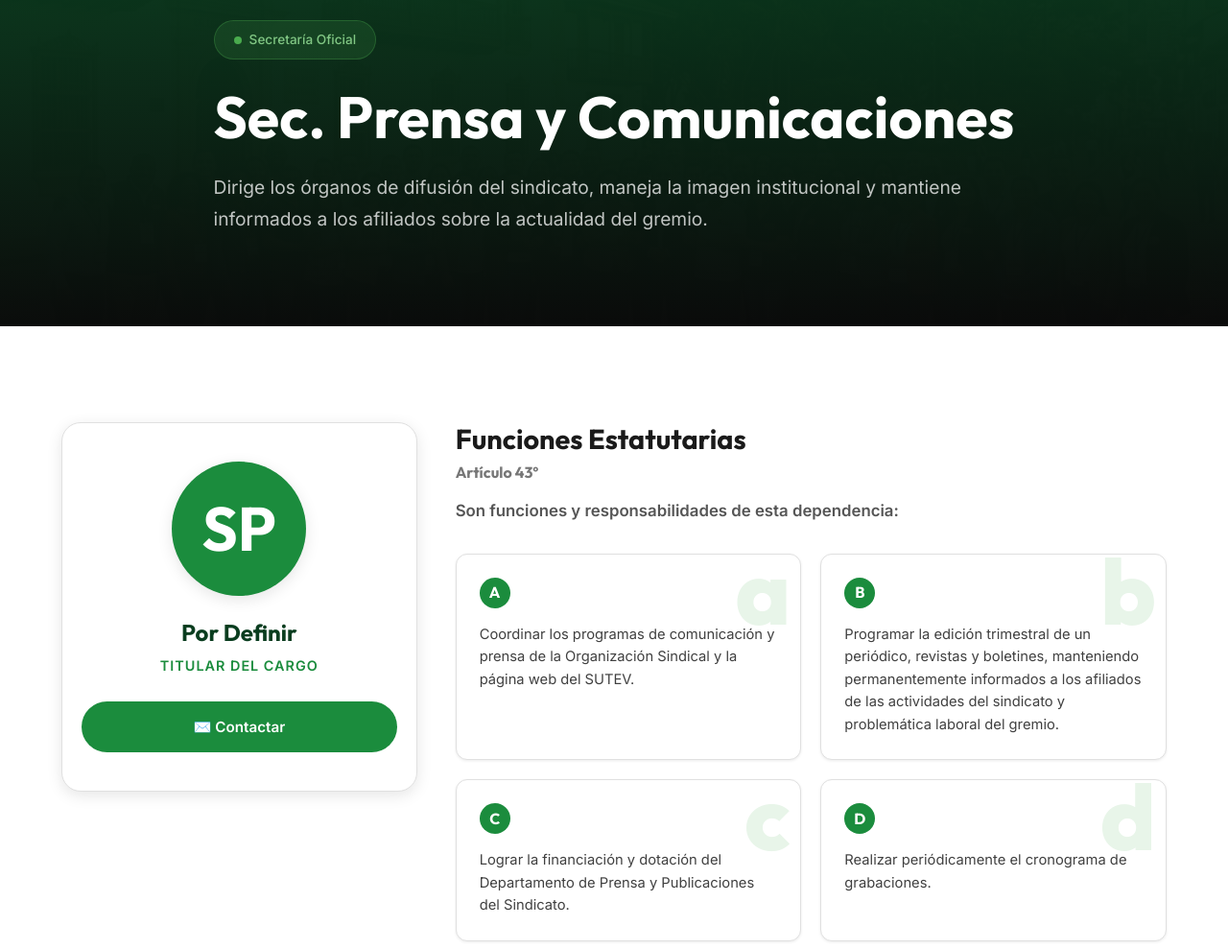
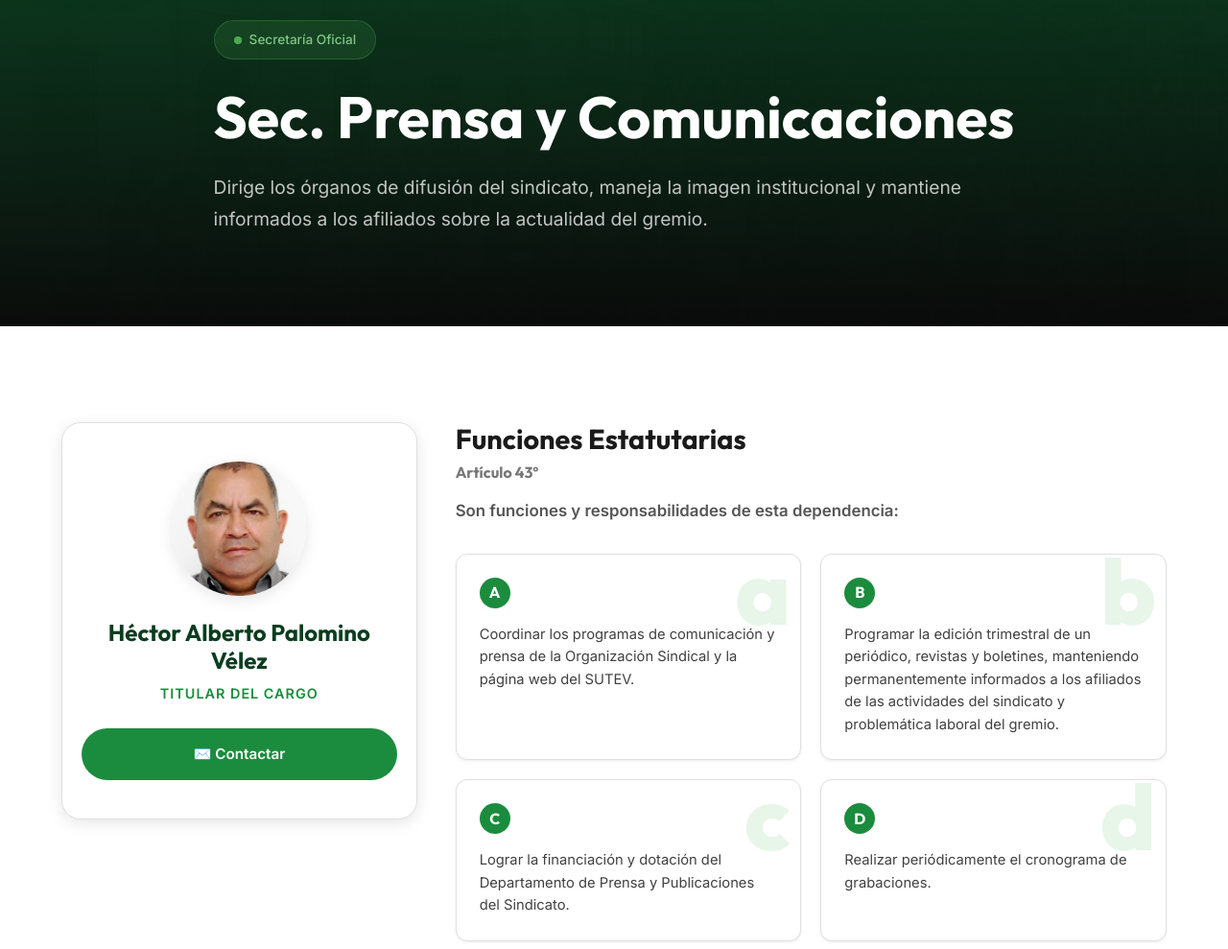
Before and after one commit to alguarito/SUTEVCARTAGO, a plain HTML site: page secretaria-prensa.html in a window 1280 px wide. Shown: the part 79-1068 px from the top of the page at 96% size. Drawn offline with Linux system fonts and the light colour scheme.

Commit message:
feat: asignar a Héctor Alberto Palomino Vélez en Secretaría General y Prensa

```diff
--- a/secretaria-prensa.html
+++ b/secretaria-prensa.html
@@ -33,12 +33,12 @@
 <div class="container">
 <div class="about__grid" style="grid-template-columns: 1fr 2fr; gap: 40px; align-items: start;">
 <div class="form-card reveal" style="text-align: center; padding: 40px 20px;">
-  <div style="width: 140px; height: 140px; background: var(--green-600); border-radius: 50%; display: flex; align-items: center; justify-content: center; font-size: 4rem; color: white; margin: 0 auto 24px; font-weight: bold; font-family: var(--font-heading); box-shadow: var(--shadow-md);">
-    SP
+  <div style="width: 140px; height: 140px; border-radius: 50%; margin: 0 auto 24px; overflow: hidden; box-shadow: var(--shadow-md);">
+    <img src="assets/images/HECTOR%20ALBERTO%20PALOMINO%20VELEZ.jpeg" alt="Héctor Alberto Palomino Vélez" style="width: 100%; height: 100%; object-fit: cover;">
   </div>
-  <h3 style="font-size: 1.5rem; color: var(--green-900); margin-bottom: 8px;">Por Definir</h3>
+  <h3 style="font-size: 1.5rem; color: var(--green-900); margin-bottom: 8px;">Héctor Alberto Palomino Vélez</h3>
   <p style="color: var(--green-600); font-weight: 600; font-size: 0.9rem; text-transform: uppercase; letter-spacing: 1px; margin-bottom: 24px;">Titular del Cargo</p>
-  <a href="mailto:por_definir@sutev.org" class="btn btn--primary" style="width: 100%; justify-content: center;">✉️ Contactar</a>
+  <a href="mailto:hector.palomino@sutev.org" class="btn btn--primary" style="width: 100%; justify-content: center;">✉️ Contactar</a>
 </div>
 
 <div class="reveal">
```
Also changed, not shown: index.html (+2 -2 lines), secretaria-general.html (+4 -4 lines), assets/images/HECTOR ALBERTO PALOMINO VELEZ.jpeg (added).
